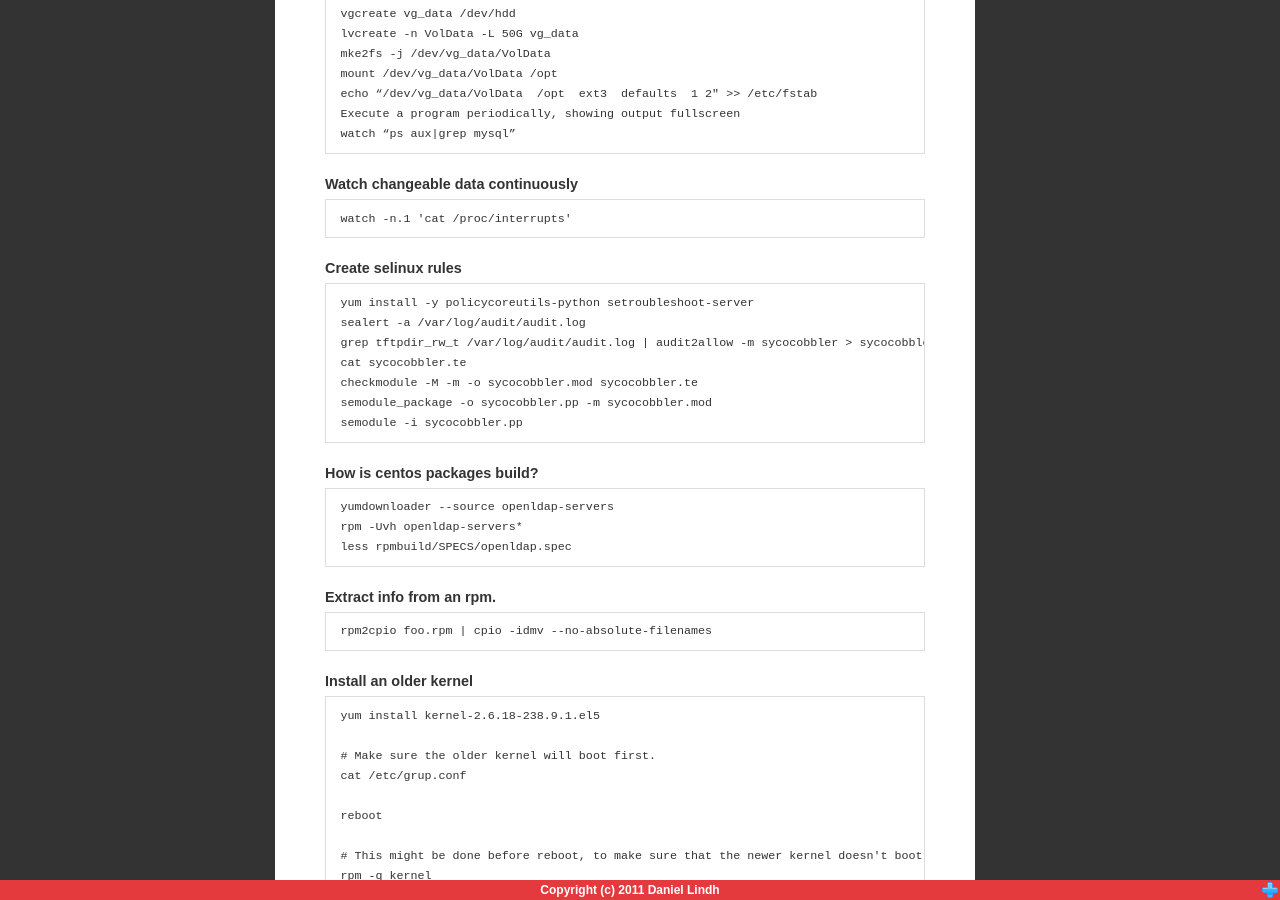
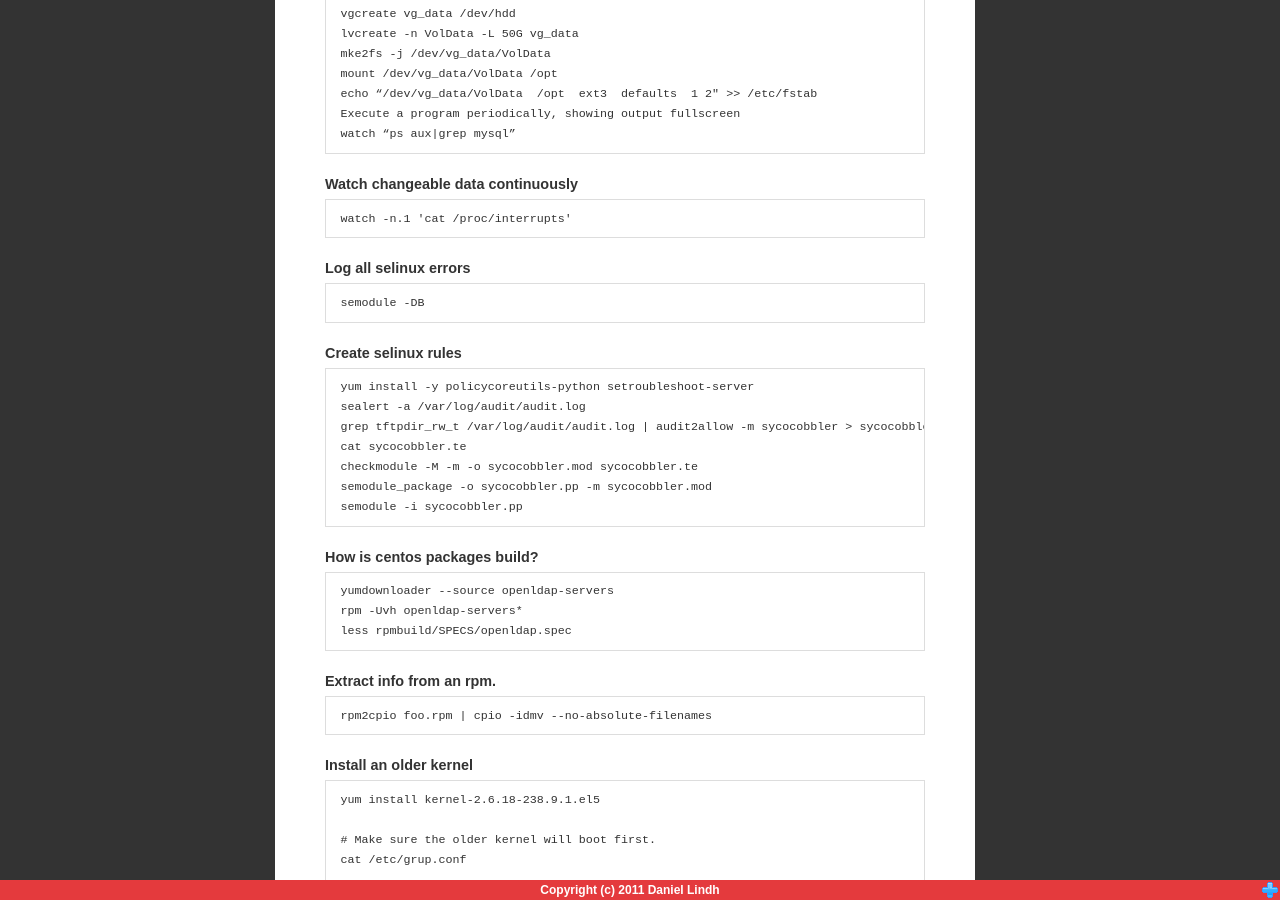
Before and after one commit to arlukin/arlukin.github.io, a Jekyll site: the page built from posts/linux/_posts/2011-02-22-linux-mini-guide.md, in a window 1280 px wide and 900 px high, scrolled down 2142 px. Built offline with Jekyll 4.4.1, drawn with Linux system fonts in a browser that asks for light colours; Markdown is read by kramdown in place of the engine named in the settings; comment, search, counter and statistics services are not loaded.

Commit message:
Howto: Log all selinux errors

```diff
--- a/posts/linux/_posts/2011-02-22-linux-mini-guide.md
+++ b/posts/linux/_posts/2011-02-22-linux-mini-guide.md
@@ -130,6 +130,10 @@ from an intel to an amd computer. You need to rebuild/reinstall the kernel.
 
     watch -n.1 'cat /proc/interrupts'
 
+### Log all selinux errors
+
+    semodule -DB
+
 ### Create selinux rules
 
     yum install -y policycoreutils-python setroubleshoot-server
```
